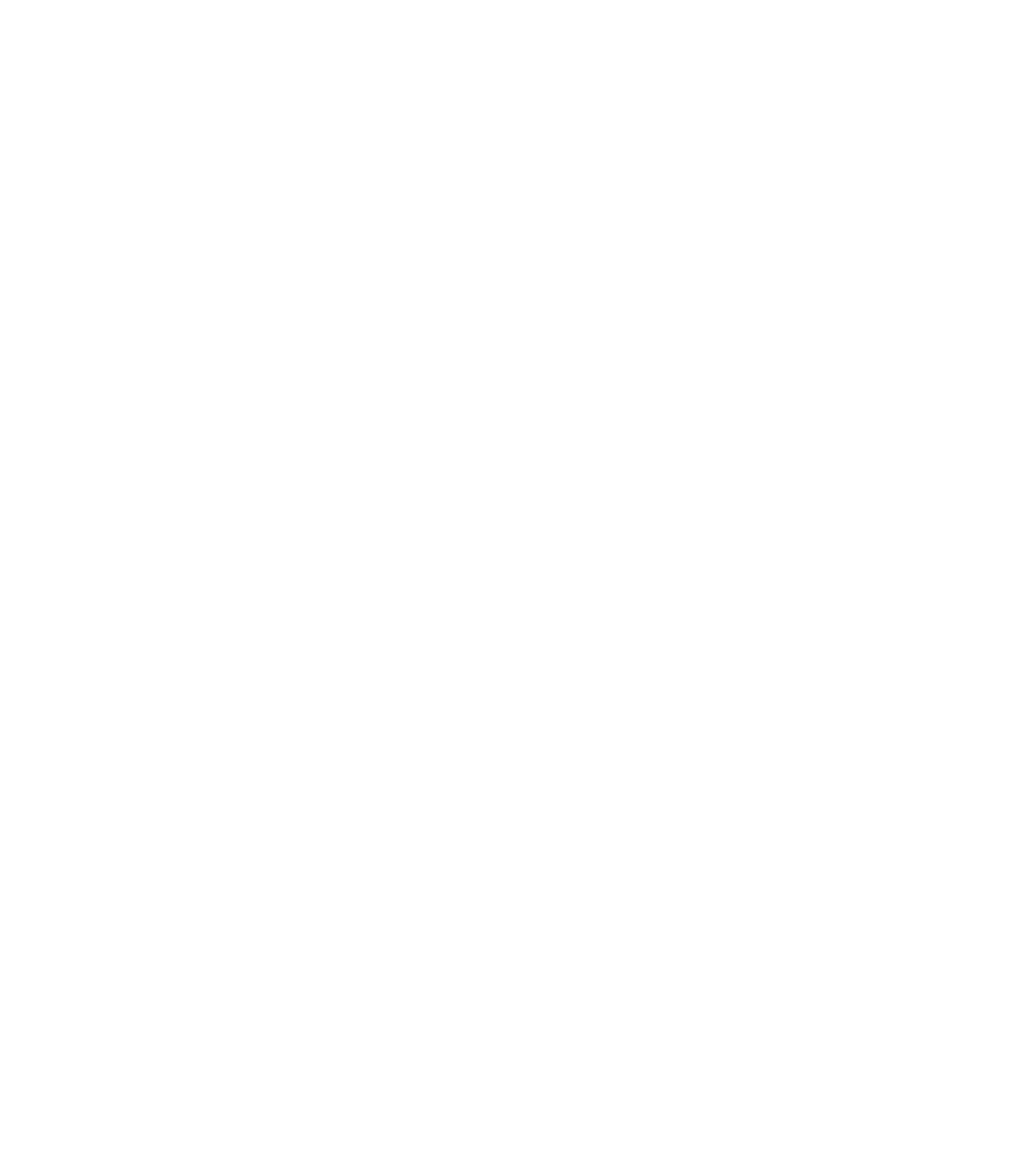
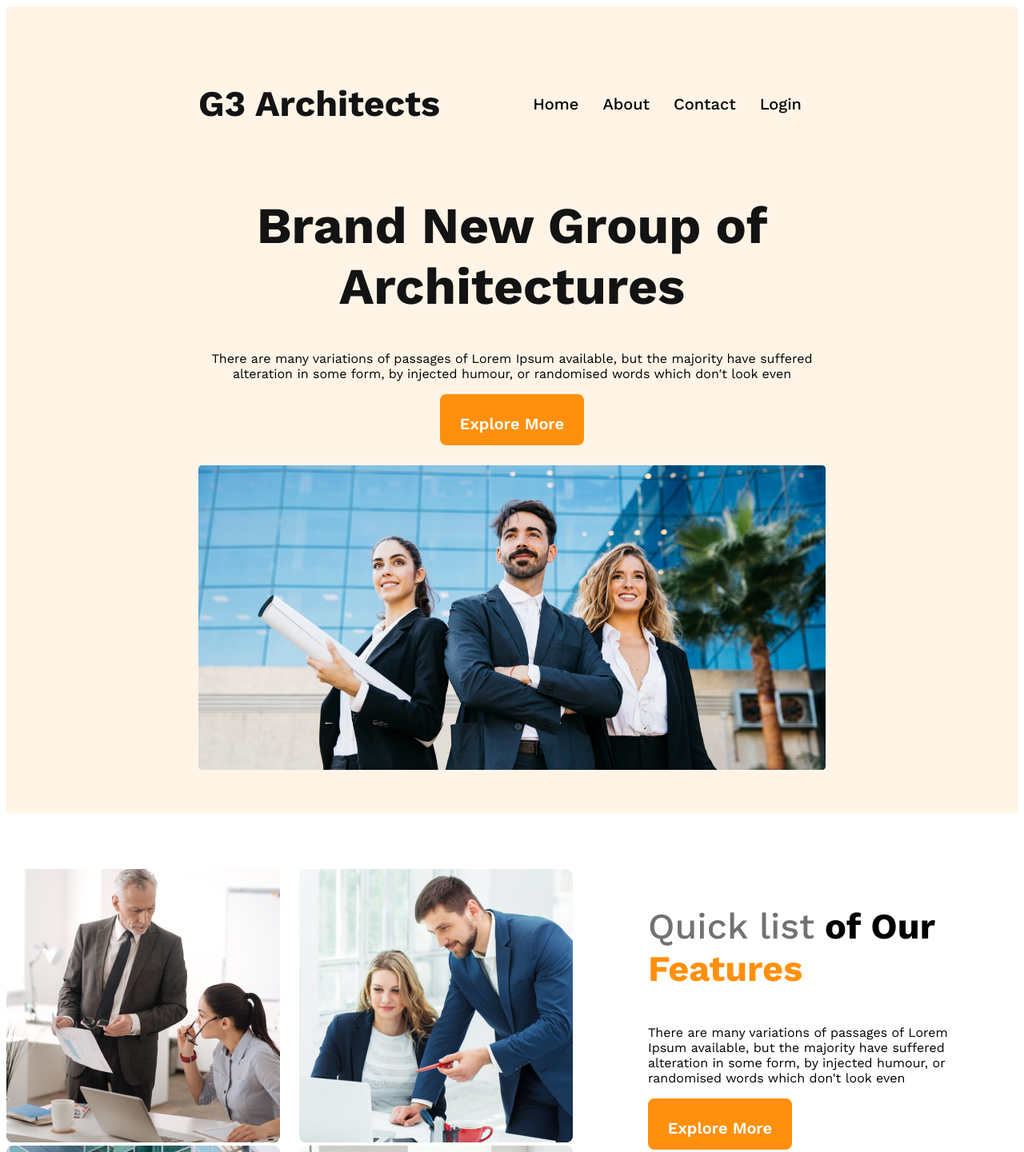
Before and after one commit to forhad010/G3-Architecture-Website, a plain HTML site: page index.html in a window 1280 px wide. Shown: the top 1441 px of the page at 80% size. Before the commit the page ends 800 px from the top, so only its background shows below. Drawn offline with nearby package versions, Linux system fonts and the light colour scheme.

Commit message:
this is team section

```diff
--- a/index.html
+++ b/index.html
@@ -4,8 +4,92 @@
     <meta charset="UTF-8">
     <meta name="viewport" content="width=device-width, initial-scale=1.0">
     <title>G3 Architecture Website</title>
+    <link rel="stylesheet" href="style.css">
 </head>
 <body>
+    <!--header section-->
+    <header>
+
+        <nav>
+
+
+
+                <h3 class="nav-title">G3 Architects </h3>
+
+                <ul>
+
+                    <li> <a href="">Home</a></li>
+                    <li> <a href="">About </a></li>
+                    <li> <a href=""> Contact</a></li>
+                    <li> <a href="">Login </a></li>
+
+                </ul>
+        </nav>
+
+        <div class="banner">
+
+            <div class="banner-content">
+
+                <h1 class="banner-title"> Brand New Group of Architectures</h1>
+                <p class="test-light-gray"> There are many variations of passages of Lorem Ipsum available,
+                    but the majority have suffered alteration in some form,
+                     by injected humour, or randomised words which don't look even</p>
+                <button class="btn-primary"> Explore More </button>
+
+            </div>
+                <img src="images/banner.png" alt="">
+
+
+            </div>
+
+        </div>
+
+    </header>
+    <!--Main section-->
+    <main>
+
+        <section class="teams-container">
+
+            <div class="teams-img-container">
+
+                <div>
+
+                <img src="images/team1.png" alt="">
+                <img src="images/team2.png" alt="">
+
+                </div>
+            <div>
+                <img src="images/team3.png" alt="">
+                <img src="images/team4.png" alt="">
+
+            </div>
+
+            <div class="teams-content">
+
+                <h3 class="teams-title">
+                    <span class="Quick">Quick list</span>
+                     <span class="our"> of Our</span>
+                    <span  class="features"> Features </span>
+                </h3>
+                <p class="test-light-gray"> There are many variations of passages
+                 of Lorem Ipsum available,
+                     but the majority have suffered alteration in some form,
+                     by injected humour,
+                    or randomised words which don't look even </p>
+
+                    <button class="btn-primary"> Explore More</button>
+
+            </div>
+
+        </section>
+
+
+
+
+
+
+
+    </main>
 
 </body>
 </html>
--- a/style.css
+++ b/style.css
@@ -0,0 +1,141 @@
+
+
+
+  @import url('https://fonts.googleapis.com/css2?family=Work+Sans:wght@400;500;600;700;800&display=swap');
+
+  *{
+
+    font-family: 'Work Sans', sans-serif;
+  }
+
+/*header styles*/
+
+header{
+
+    background: rgba(255, 144, 14, 0.10);
+    padding: 50px 240px;
+
+}
+
+nav{
+    display: flex;
+    justify-content: space-between;
+    align-items: center;
+}
+
+nav > ul{
+
+    display: flex;
+}
+
+nav li{
+
+    list-style: none;
+    margin-right: 30px;
+    font-weight: 500;
+    font-size: 20px;
+}
+nav li a{
+
+    text-decoration: none;
+    color: black;
+}
+ .nav-title{
+
+    font-size: 45px;
+    font-weight: 700;
+    color: #131313;
+ }
+
+ .banner-content{
+
+    max-width: 800px;
+    text-align: center;
+    margin: 0 auto;
+ }
+
+ .banner-title{
+
+    font-size: 4rem;
+    font-weight: 700;
+    color: #131313;
+ }
+ .btn-primary{
+
+    width: 180px;
+    height: 64px;
+    border-radius: 8px;
+    background: #FF900E;
+    color: #FFF;
+    text-align: center;
+    font-size: 20px;
+    font-weight: 600;
+    padding: 25px 21px;
+    border: 0;
+
+ }
+
+ .banner img{
+
+    width: 100%;
+    margin-top: 25px;
+ }
+ /*main section*/
+
+ /*team container section style*/
+
+ main{
+
+    max-width: 1440px;
+    margin: 70px auto;
+ }
+
+ .teams-container{
+
+    display: flex;
+    align-items: center;
+    padding: 0 auto;
+
+
+ }
+
+ .teams-img-container{
+
+    display: flex;
+    gap: 24px;
+
+
+ }
+
+ .teams-content{
+
+    padding-right: 70px;
+    padding-left: 70px;
+ }
+ .teams-title{
+
+    font-size: 2.8rem;
+
+ }
+
+    .Quick{
+
+        color: #727272;
+    font-size: 45px;
+    font-weight: 500;
+
+    }
+
+ .our{
+    color: #131313);
+    font-size: 45px;
+    font-weight: 700;
+
+ }
+ .features{
+
+    color: #FF900E;
+    font-size: 45px;
+    font-weight: 700;
+
+ }
```
Also changed, not shown: images/architect.png (added), images/banner.png (added), images/icons/customers.png (added), images/icons/email.png (added), images/icons/projects.png (added), images/icons/ribon.png (added), images/sponsors/amazon.png (added), images/sponsors/figma.png (added), images/sponsors/google.png (added), images/sponsors/spotify.png (added), images/sponsors/telerama.png (added), images/team1.png (added), images/team2.png (added), images/team3.png (added), 1 more files, 2 other files.
